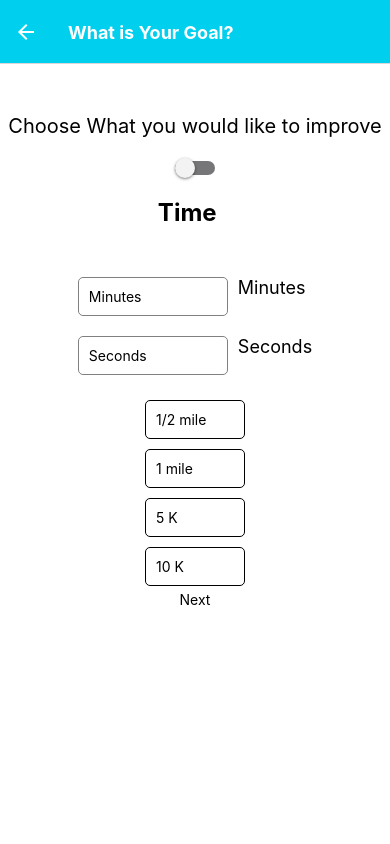
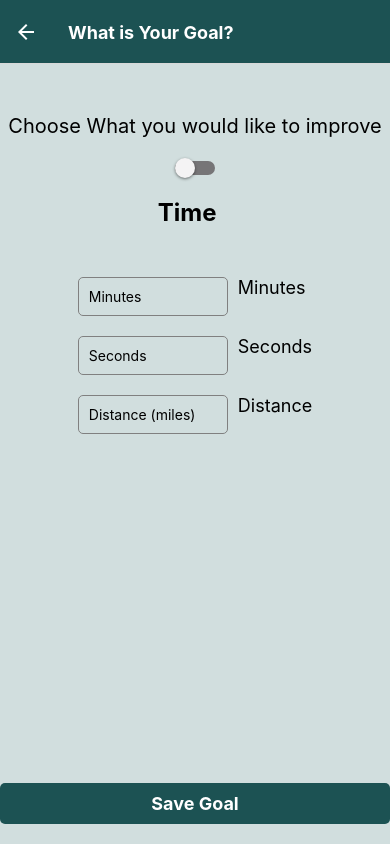
Before and after one commit to ysatynska/RunningApp, a React Native app in the folder RunningApp/: screen /goalScreen in a window 390 px wide. Built offline with nearby package versions, Linux system fonts and the light colour scheme.

Commit message:
updated some colors on GoalScreen

```diff
--- a/RunningApp/App.js
+++ b/RunningApp/App.js
@@ -22,7 +22,7 @@ export default function App () {
 const styles = StyleSheet.create({
   headerStyle: {
     headerStyle: {
-      backgroundColor: '#01CFEE'
+      backgroundColor: '#1c5253'
     },
     headerTintColor: 'white',
     headerTitleStyle: {
--- a/RunningApp/DistancePage.js
+++ b/RunningApp/DistancePage.js
@@ -4,11 +4,7 @@ import { View, Text, TextInput, TouchableOpacity, TouchableWithoutFeedback, Keyb
 const DistancePage = () => {
   const [goalDistance, setGoalDistance] = useState('');
 
-  const handleSaveGoalDistance = () => {
-    // You can implement logic to save the goal distance here
-    console.log('Goal distance saved:', goalDistance);
-    // For example, you can send it to a server or save it locally
-  };
+
 
   return (
     <TouchableWithoutFeedback onPress={Keyboard.dismiss} accessible={false}>
@@ -21,9 +17,6 @@ const DistancePage = () => {
           value={goalDistance}
           onChangeText={text => setGoalDistance(text)}
         />
-        <TouchableOpacity style={styles.button} onPress={handleSaveGoalDistance}>
-          <Text style={styles.buttonText}>Save Goal</Text>
-        </TouchableOpacity>
       </View>
     </TouchableWithoutFeedback>
   );
@@ -48,19 +41,7 @@ const styles = StyleSheet.create({
     padding: 10,
     width: '100%',
     marginBottom: 20,
-  },
-  button: {
-    backgroundColor: 'blue',
-    padding: 10,
-    borderRadius: 5,
-    width: '100%',
-    alignItems: 'center',
-  },
-  buttonText: {
-    color: 'white',
-    fontSize: 18,
-    fontWeight: 'bold',
-  },
+  }
 });
 
 export default DistancePage;
--- a/RunningApp/GoalScreen.js
+++ b/RunningApp/GoalScreen.js
@@ -13,8 +13,8 @@ const ChooseOptionPage = ({ navigation }) => {
         <Text style={styles.text}>Choose What you would like to improve</Text>
         <View style={styles.switchContainer}>
           <Switch
-            trackColor={{false: '#767577', true: '#81b0ff'}}
-            thumbColor={isEnabled ? '#f5dd4b' : '#f4f3f4'}
+            trackColor={{false: '#767577', true: '#f4f3f4'}}
+            thumbColor={isEnabled ? '#767577' : '#f4f3f4'}
             ios_backgroundColor="#3e3e3e"
             onValueChange={toggleSwitch}
             value={isEnabled}
@@ -23,8 +23,8 @@ const ChooseOptionPage = ({ navigation }) => {
 
         {isEnabled && <DistancePage/>}
         {!isEnabled && <TimePage/>}
-        <Pressable onPress={() => navigation.navigate('skillLevel')}>
-            <Text> Next </Text>
+        <Pressable style={styles.button} onPress={() => navigation.navigate('skillLevel')}>
+          <Text style={styles.buttonText}>Save Goal</Text>
         </Pressable>
       </View>
     </TouchableWithoutFeedback>
@@ -38,7 +38,8 @@ const styles = StyleSheet.create({
     alignItems: 'center',
     justifyContent: 'flex-start',
     paddingTop: 50,
-    backgroundColor: 'white'
+    paddingBottom: 20,
+    backgroundColor: '#D1DEDE'
   },
   timeContainer: {
     flex: 1,
@@ -46,7 +47,7 @@ const styles = StyleSheet.create({
     alignItems: 'center',
     justifyContent: 'flex-start',
     paddingTop: 50,
-    backgroundColor: 'white'
+    backgroundColor: '#D1DEDE'
   },
   switchContainer: {
     marginTop: 20,
@@ -54,6 +55,22 @@ const styles = StyleSheet.create({
   },
   text: {
     fontSize: 20,
+  },
+  button: {
+    backgroundColor: '#1c5253',
+    padding: 10,
+    borderRadius: 5,
+    width: '100%',
+//    height: 30,
+    alignItems: 'center',
+    position: 'absolute',
+    bottom: 0,
+    marginBottom: 20,
+  },
+  buttonText: {
+    color: 'white',
+    fontSize: 18,
+    fontWeight: 'bold',
   }
 });
 
--- a/RunningApp/TimePage.js
+++ b/RunningApp/TimePage.js
@@ -4,14 +4,9 @@ import { View, Text, TextInput, StyleSheet, TouchableOpacity } from 'react-nativ
 const TimePage = () => {
     const [minutes, setMinutes] = useState('');
     const [seconds, setSeconds] = useState('');
-    const [selectedOption, setSelectedOption] = useState(null); //the goal distance in miles
+    const [distance, setDistance] = useState(''); //the goal distance in miles
 
-    const options = [
-        { label: '1/2 mile', value: .5 },
-        { label: '1 mile', value: 1 },
-        { label: '5 K', value: 3.1 },
-        { label: '10 K', value: 6.2 },
-    ];
+
 
     const handleSelectOption = (value) => {
         setSelectedOption(value);
@@ -40,17 +35,15 @@ const TimePage = () => {
                 />
                 <Text style={styles.label}>Seconds</Text>
             </View>
-            <View style={styles.container}>
-                {options.map((option, index) => (
-                    <TouchableOpacity
-                        key={index}
-                        style={styles.option}
-                        onPress={() => handleSelectOption(option.value)}
-                    >
-                        <Text>{option.label}</Text>
-                        {selectedOption === option.value && <View style={styles.selectedIndicator} />}
-                    </TouchableOpacity>
-                ))}
+            <View style={styles.inputContainer}>
+                <TextInput
+                    style={styles.input}
+                    onChangeText={text => setMinutes(text)}
+                    value={minutes}
+                    keyboardType="numeric"
+                    placeholder="Distance (miles)"
+                />
+                <Text style={styles.label}>Distance</Text>
             </View>
         </View>
 
@@ -73,6 +66,7 @@ const styles = StyleSheet.create({
         flexDirection: 'row',
         alignItems: 'flex-start',
         marginBottom: 20,
+
       },
       input: {
         borderWidth: 1,
```
